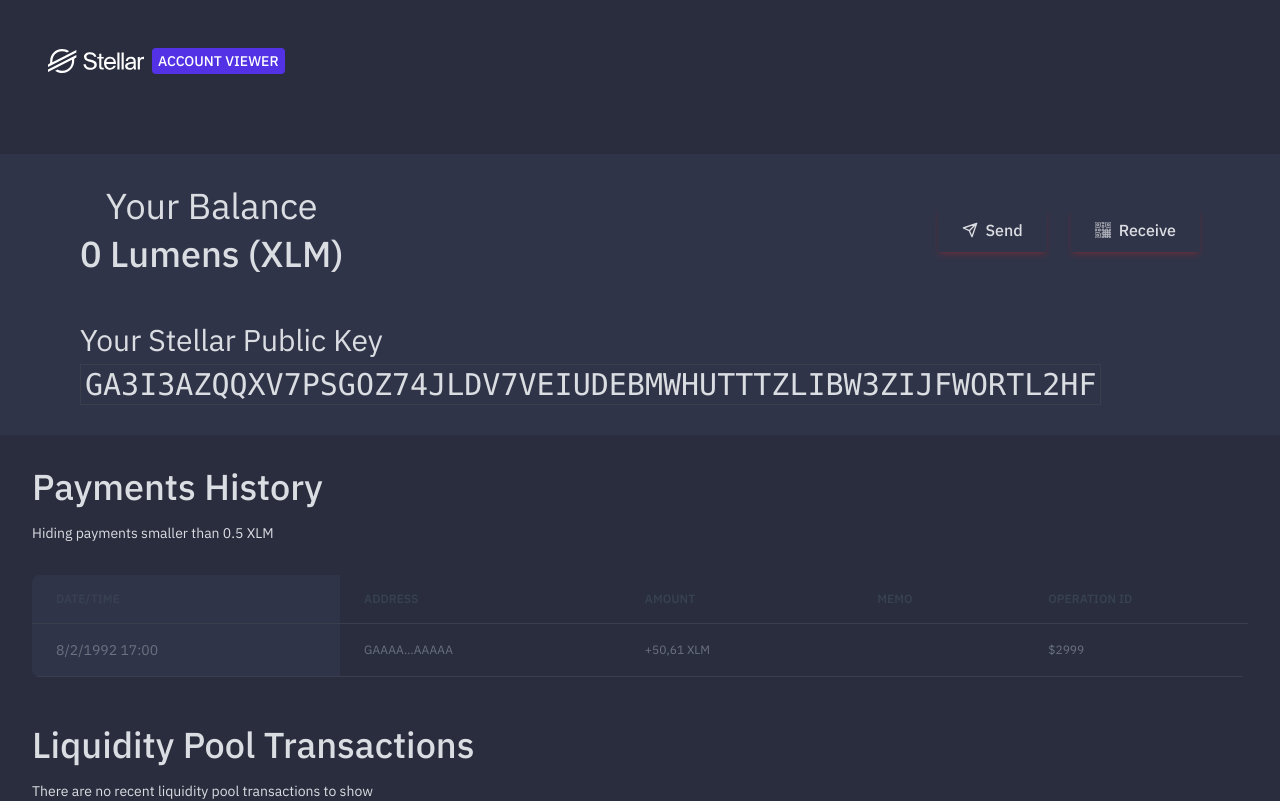
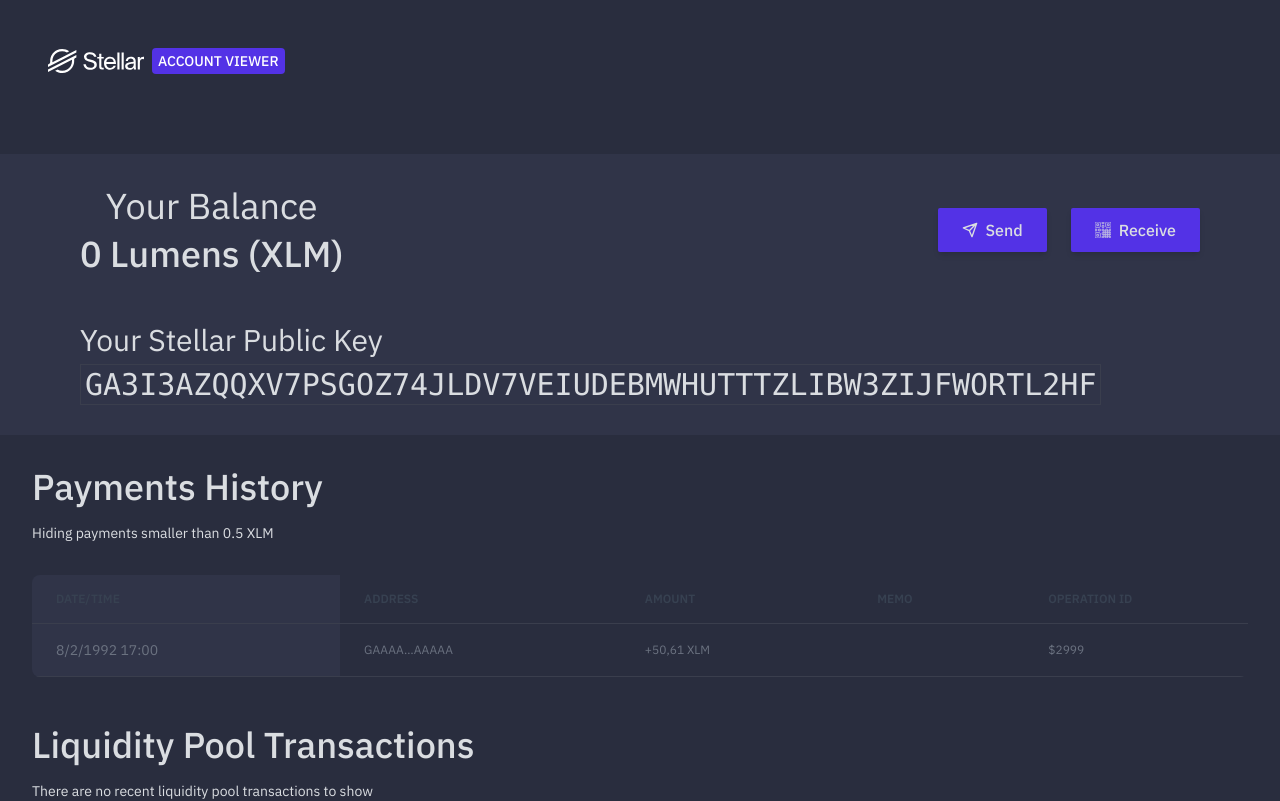
Before and after one commit to fedeesti/stellar-wallet, a React (Vite) app: page / in a window 1280 px wide. Shown: the top 801 px of the page. Built offline with nearby package versions, Linux system fonts and the light colour scheme.

Commit message:
Fix styles on Balance component

```diff
--- a/src/components/dashboard/Balance.tsx
+++ b/src/components/dashboard/Balance.tsx
@@ -4,7 +4,10 @@
 
 function Balance({ publicKey }: IProps) {
   return (
-    <section className="my-8 p-8 bg-[#303448]" data-cy="dashboard-balance-section-container">
+    <section
+      className="my-8 p-8 bg-stellar-bg-secondary"
+      data-cy="dashboard-balance-section-container"
+    >
       <div className="px-12 my-o mx-auto max-w-7xl w-full">
         <div className="flex flex-col items-center lg:flex-row lg:justify-between">
           <div className="mb-8 lg:mb-0 text-center" data-cy="dashboard-balance-information">
@@ -13,7 +16,7 @@
           </div>
           <div className="flex items-center gap-6" data-cy="dashboard-balance-btn-container">
             <button
-              className="px-6 py-2.5 rounded-sm bg-stellar-dark-violet hover:bg-[#937eef] inline-flex items-center focus:outline-none text-center text-base font-medium shadow-md shadow-red-600/20 transition-all hover:shadow-lg hover:shadow-red-600/40 focus:opacity-[0.85] focus:shadow-none active:opacity-[0.85] active:shadow-none disabled:pointer-events-none disabled:opacity-50 disabled:shadow-none"
+              className="px-6 py-2.5 rounded-sm bg-stellar-btn-primary hover:bg-stellar-btn-hover inline-flex items-center focus:outline-none text-center text-base font-medium shadow-md shadow-black-600/20 transition-all hover:shadow-lg hover:shadow-black-600/40 focus:opacity-[0.85] focus:shadow-none active:opacity-[0.85] active:shadow-none disabled:pointer-events-none disabled:opacity-50 disabled:shadow-none"
               data-cy="dashboard-balance-btn-send"
             >
               <svg
@@ -33,7 +36,7 @@
               Send
             </button>
             <button
-              className="px-6 py-2.5 rounded-sm bg-stellar-dark-violet hover:bg-[#937eef] inline-flex items-center focus:outline-none text-center text-base font-medium shadow-md shadow-red-600/20 transition-all hover:shadow-lg hover:shadow-red-600/40 focus:opacity-[0.85] focus:shadow-none active:opacity-[0.85] active:shadow-none disabled:pointer-events-none disabled:opacity-50 disabled:shadow-none"
+              className="px-6 py-2.5 rounded-sm bg-stellar-btn-primary hover:bg-stellar-btn-hover inline-flex items-center focus:outline-none text-center text-base font-medium shadow-md shadow-black-600/20 transition-all hover:shadow-lg hover:shadow-black-600/40 focus:opacity-[0.85] focus:shadow-none active:opacity-[0.85] active:shadow-none disabled:pointer-events-none disabled:opacity-50 disabled:shadow-none"
               data-cy="dashboard-balance-btn-receive"
             >
               <svg
@@ -56,7 +59,7 @@
           data-cy="dashboard-balance-public-key-container"
         >
           <h3 className="mb-2">Your Stellar Public Key</h3>
-          <code className="mb-6 font-medium line-break border border-solid border-[#3a3e4d] py-0.5 px-1  ">
+          <code className="mb-6 font-medium line-break border border-solid border-stellar-border-primary py-0.5 px-1">
             {publicKey}
           </code>
         </div>
```
